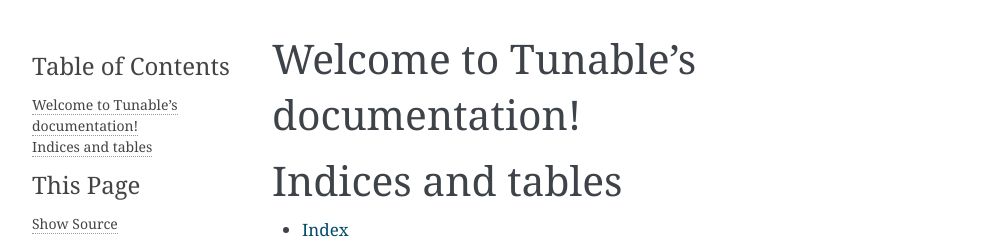
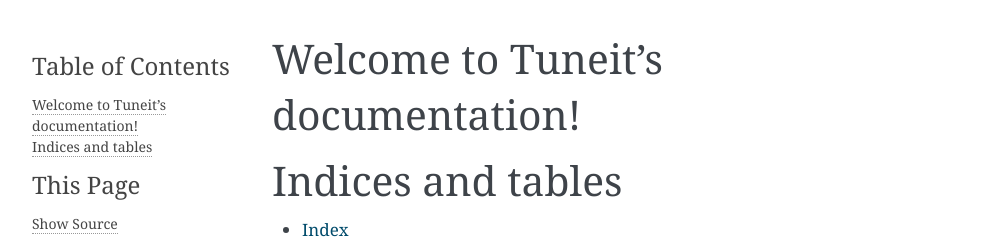
Before and after one commit to Lyncs-API/tuneit, a Sphinx documentation site: the page built from docs/index.rst, in a window 1280 px wide. Shown: the top 239 px of the page, without its empty margins (148-1141 px from the left). Built offline with Sphinx 7.4.7, drawn with Linux system fonts in a browser that asks for light colours.

Commit message:
Fixing docs

```diff
--- a/docs/conf.py
+++ b/docs/conf.py
@@ -17,13 +17,13 @@
 
 # -- Project information -----------------------------------------------------
 
-project = "Tunable"
+project = "Tuneit"
 copyright = "2020, Simone Bacchio"
 author = "Simone Bacchio"
 
 # The full version, including alpha/beta/rc tags
 release = "0.0.0"
-
+master_doc = "index"
 
 # -- General configuration ---------------------------------------------------
 
--- a/docs/index.rst
+++ b/docs/index.rst
@@ -1,6 +1,6 @@
 .. Tunable documentation master file.
 
-Welcome to Tunable's documentation!
+Welcome to Tuneit's documentation!
 ===================================
 
 .. toctree::
```
